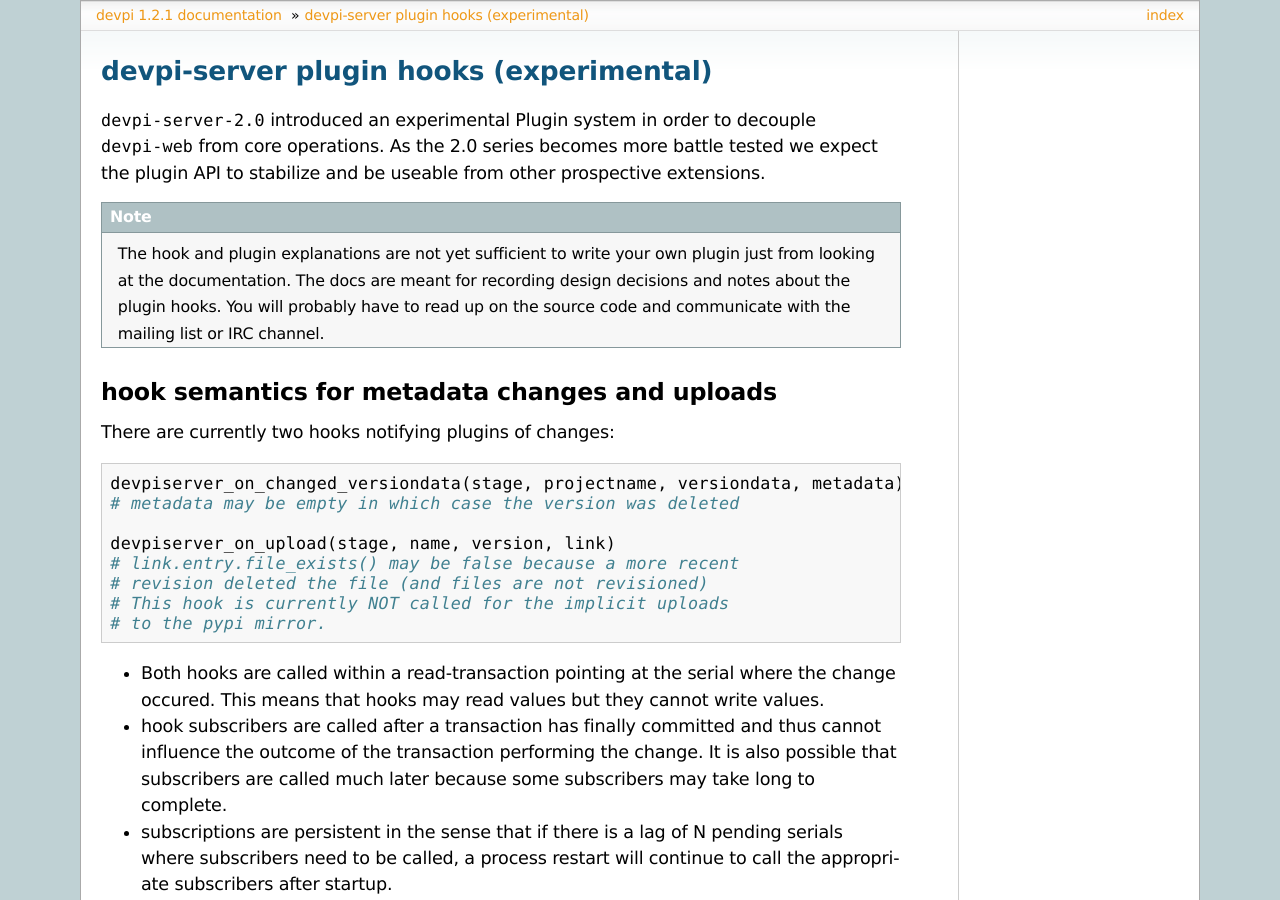
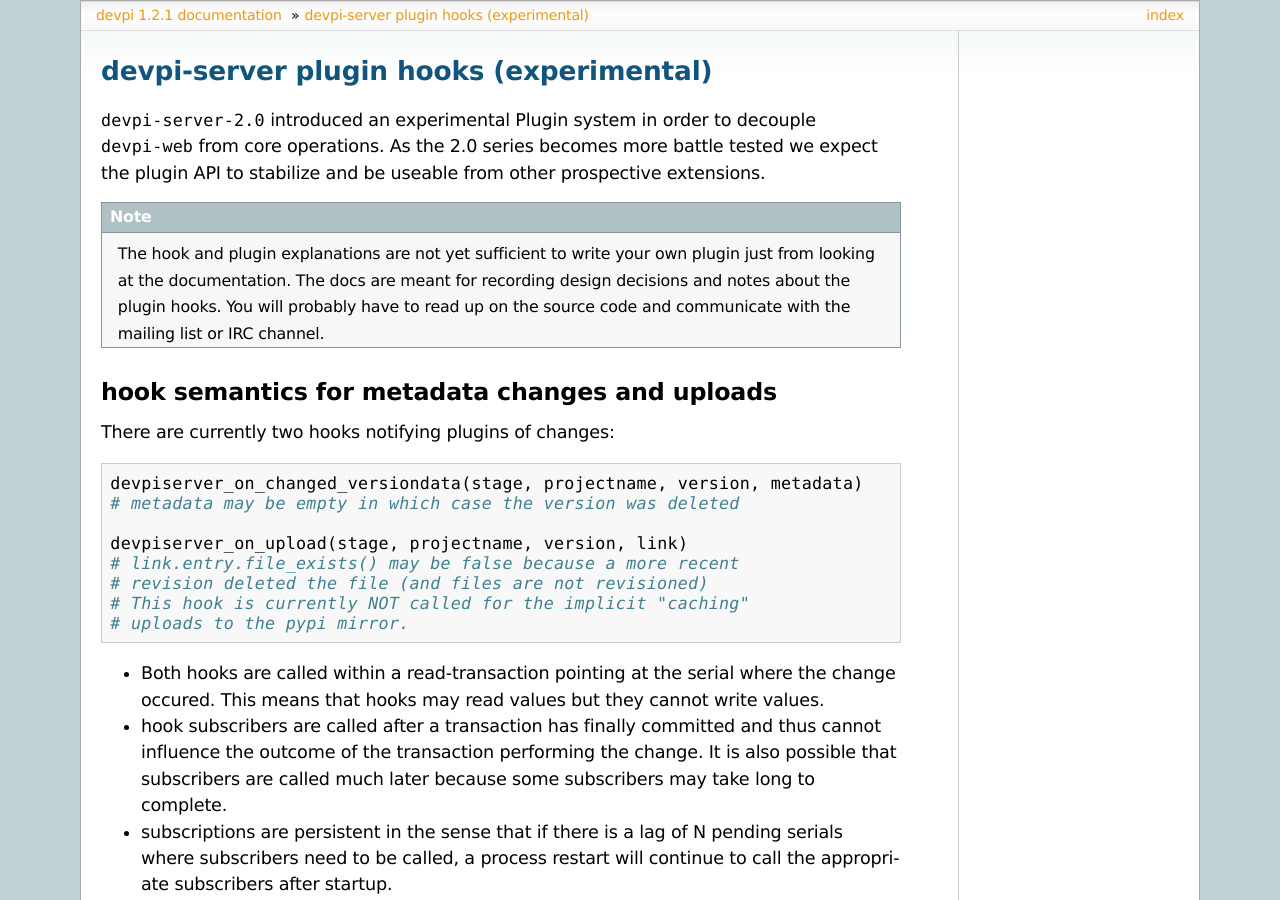
Before and after one commit to devpi/devpi, a Sphinx documentation site: the page built from doc/hooks.rst, in a window 1280 px wide and 900 px high. Built offline with Sphinx 7.4.7, drawn with Linux system fonts in a browser that asks for light colours; pages that are not in the unit, such as notebooks, are missing from menus.

Commit message:
fix signature in docs for hooks

```diff
--- a/doc/hooks.rst
+++ b/doc/hooks.rst
@@ -22,14 +22,14 @@
 
 There are currently two hooks notifying plugins of changes::
 
-    devpiserver_on_changed_versiondata(stage, projectname, versiondata, metadata)
+    devpiserver_on_changed_versiondata(stage, projectname, version, metadata)
     # metadata may be empty in which case the version was deleted
 
-    devpiserver_on_upload(stage, name, version, link)
+    devpiserver_on_upload(stage, projectname, version, link)
     # link.entry.file_exists() may be false because a more recent
     # revision deleted the file (and files are not revisioned)
-    # This hook is currently NOT called for the implicit uploads
-    # to the pypi mirror.
+    # This hook is currently NOT called for the implicit "caching"
+    # uploads to the pypi mirror.
 
 - Both hooks are called within a read-transaction pointing at the serial
   where the change occured. This means that hooks may read values but
```
